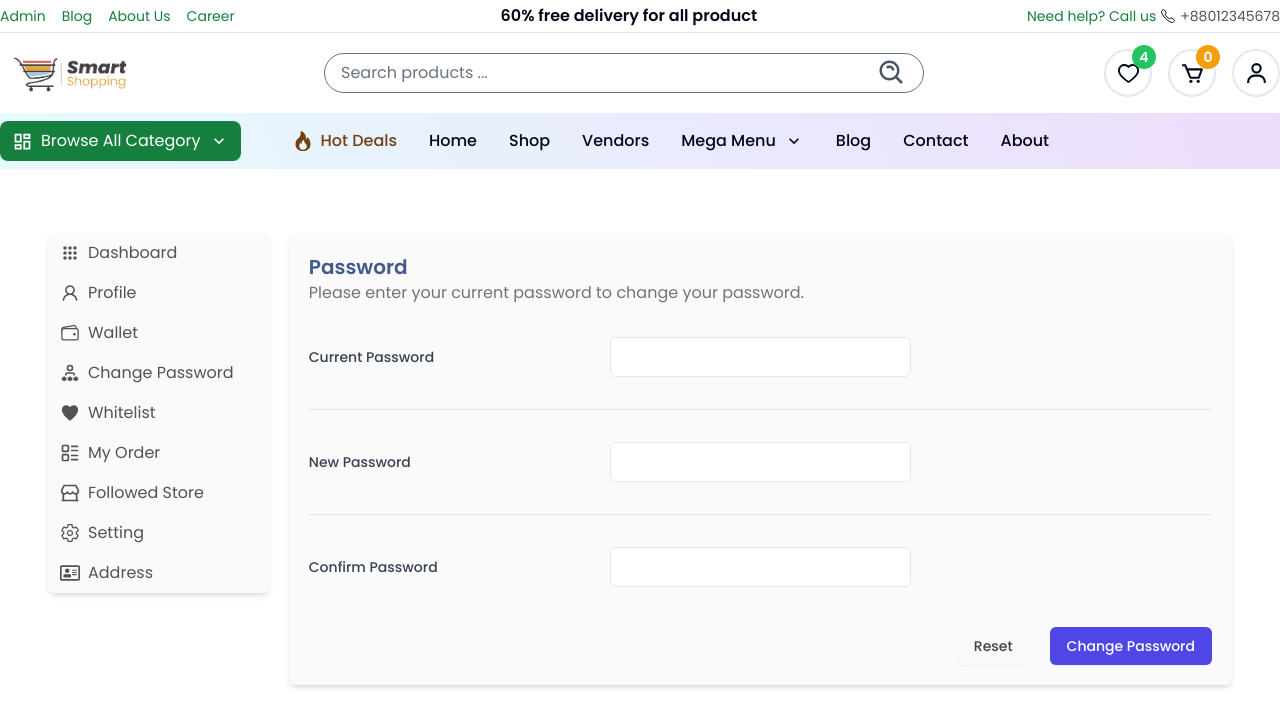
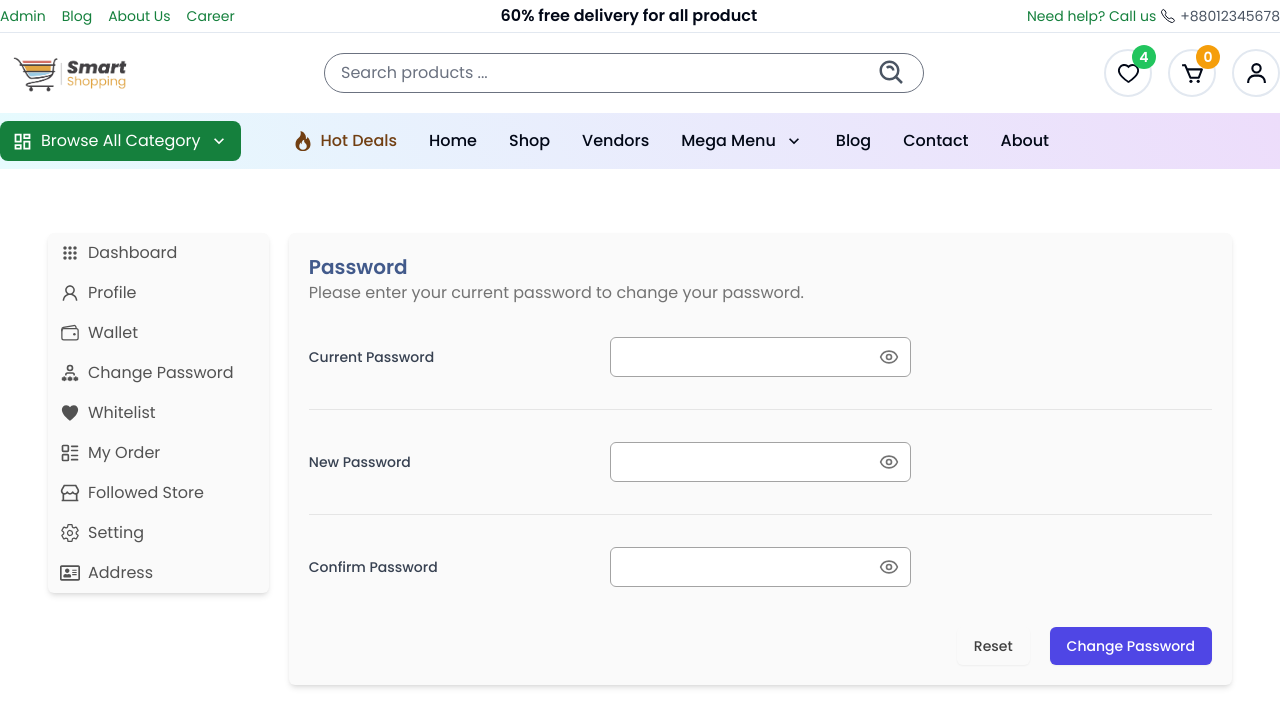
Before and after one commit to mehedi008h/multi-vendor-ecommerce-app-v2, a Next.js app: page /dashboard/change-password in a window 1280 px wide. Shown: the top 726 px of the page. Built offline with nearby package versions, Linux system fonts and the light colour scheme.

Commit message:
refactoring change password field

```diff
--- a/app/dashboard/change-password/page.tsx
+++ b/app/dashboard/change-password/page.tsx
@@ -1,5 +1,7 @@
 import { HorizontalLine } from "@/components/common";
+import { ChangePasswordField } from "@/components/dashboard";
 import React from "react";
+import * as yup from "yup";
 
 const ChangePasswordPage = () => {
     return (
@@ -10,69 +12,27 @@ const ChangePasswordPage = () => {
             </h5>
 
             {/* current password  */}
-            <div className="my-8 grid grid-cols-12 items-center">
-                <div className="col-span-4">
-                    <label
-                        htmlFor="currentPassword"
-                        className="block text-sm font-medium text-gray-700"
-                    >
-                        Current Password
-                    </label>
-                </div>
-                <div className="col-span-4">
-                    <input
-                        type="password"
+            <ChangePasswordField
+                label="Current Password"
+                id="currentPassword"
                 name="currentPassword"
-                        id="currentPassword"
-                        autoComplete="current-password"
-                        className="focus:ring-indigo-500 focus:border-indigo-500 w-full h-10 sm:text-sm border-neutral-4s00 border-[1px] rounded-md outline-none"
             />
-                </div>
-            </div>
             <HorizontalLine className="bg-neutral-200" />
 
             {/* new password  */}
-            <div className="my-8 grid grid-cols-12 items-center">
-                <div className="col-span-4">
-                    <label
-                        htmlFor="newPassword"
-                        className="block text-sm font-medium text-gray-700"
-                    >
-                        New Password
-                    </label>
-                </div>
-                <div className="col-span-4">
-                    <input
-                        type="password"
+            <ChangePasswordField
+                label="New Password"
+                id="newPassword"
                 name="newPassword"
-                        id="newPassword"
-                        autoComplete="current-password"
-                        className="focus:ring-indigo-500 focus:border-indigo-500 w-full h-10 sm:text-sm border-neutral-4s00 border-[1px] rounded-md outline-none"
             />
-                </div>
-            </div>
             <HorizontalLine className="bg-neutral-200" />
 
             {/* new password  */}
-            <div className="my-8 grid grid-cols-12 items-center">
-                <div className="col-span-4">
-                    <label
-                        htmlFor="confirmPassword"
-                        className="block text-sm font-medium text-gray-700"
-                    >
-                        Confirm Password
-                    </label>
-                </div>
-                <div className="col-span-4">
-                    <input
-                        type="password"
+            <ChangePasswordField
+                label="Confirm Password"
+                id="confirmPassword"
                 name="confirmPassword"
-                        id="confirmPassword"
-                        autoComplete="current-password"
-                        className="focus:ring-indigo-500 focus:border-indigo-500 w-full h-10 sm:text-sm border-neutral-4s00 border-[1px] rounded-md outline-none"
             />
-                </div>
-            </div>
 
             {/* button  */}
             <div className="w-full flex justify-end gap-5 mt-10">
--- /dev/null
+++ b/components/dashboard/ChangePasswordField.tsx
@@ -0,0 +1,57 @@
+"use client";
+
+import React, { useState } from "react";
+import { LuEye, LuEyeOff } from "react-icons/lu";
+
+interface Props {
+    label: string;
+    id: string;
+    name: string;
+}
+
+const ChangePasswordField = ({ label, id, name }: Props) => {
+    const [togglePassword, setTooglePassword] = useState<boolean>(false);
+
+    // toggle password view
+    const handleToogle = () => {
+        setTooglePassword(!togglePassword);
+    };
+    return (
+        <div className="my-8 grid grid-cols-12 items-center">
+            <div className="col-span-4">
+                <label
+                    htmlFor={id}
+                    className="block text-sm font-medium text-gray-700"
+                >
+                    {label}
+                </label>
+            </div>
+            <div className="col-span-4 relative">
+                <input
+                    type={togglePassword ? "text" : "password"}
+                    name={name}
+                    id={id}
+                    autoComplete="current-password"
+                    className="px-2 focus:ring-indigo-500 focus:border-indigo-500 w-full h-10 sm:text-sm border-neutral-400 border-[1px] rounded-md outline-none"
+                />
+
+                {/* toogle icon  */}
+                {togglePassword ? (
+                    <LuEyeOff
+                        onClick={handleToogle}
+                        className="absolute right-3 top-[10px] text-neutral-500 cursor-pointer"
+                        size={20}
+                    />
+                ) : (
+                    <LuEye
+                        onClick={handleToogle}
+                        className="absolute right-3 top-[10px] text-neutral-500 cursor-pointer"
+                        size={20}
+                    />
+                )}
+            </div>
+        </div>
+    );
+};
+
+export default ChangePasswordField;
--- a/components/dashboard/index.ts
+++ b/components/dashboard/index.ts
@@ -1 +1,2 @@
 export { default as Sidebar } from "./Sidebar";
+export { default as ChangePasswordField } from "./ChangePasswordField";
--- a/package.json
+++ b/package.json
@@ -28,13 +28,15 @@
     "next": "14.1.0",
     "react": "^18",
     "react-dom": "^18",
+    "react-hook-form": "^7.51.3",
     "react-icons": "^5.0.1",
     "react-redux": "^9.1.0",
     "react-toastify": "^10.0.4",
     "swiper": "^11.0.6",
     "tailwind-merge": "^2.2.1",
     "tailwindcss-animate": "^1.0.7",
-    "vaul": "^0.9.0"
+    "vaul": "^0.9.0",
+    "yup": "^1.4.0"
   },
   "devDependencies": {
     "@types/node": "^20",
```
Also changed, not shown: 1 other file (tests, documents, lock files or other folders). Lines whose indentation alone changed are shown as unchanged.
